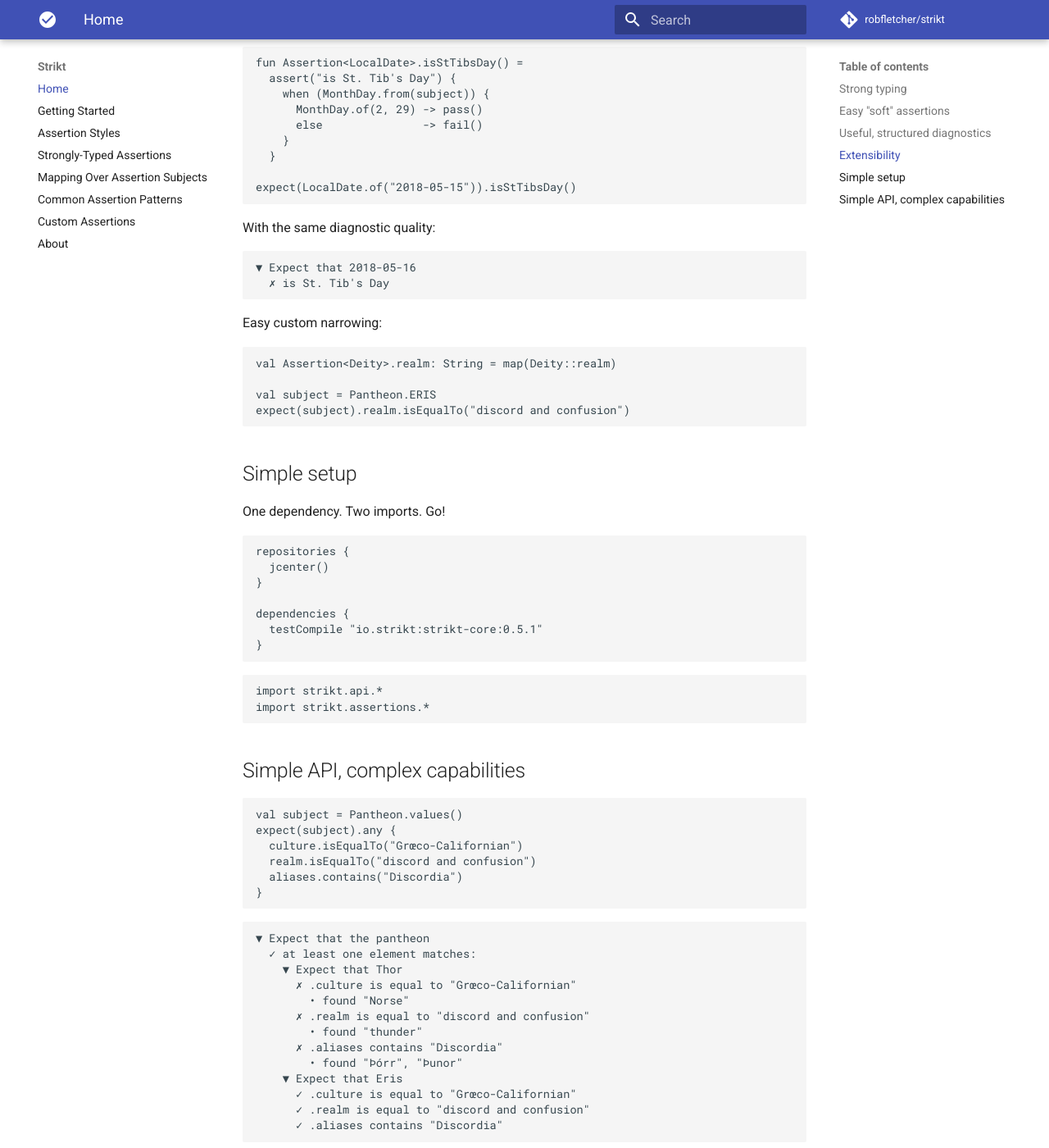
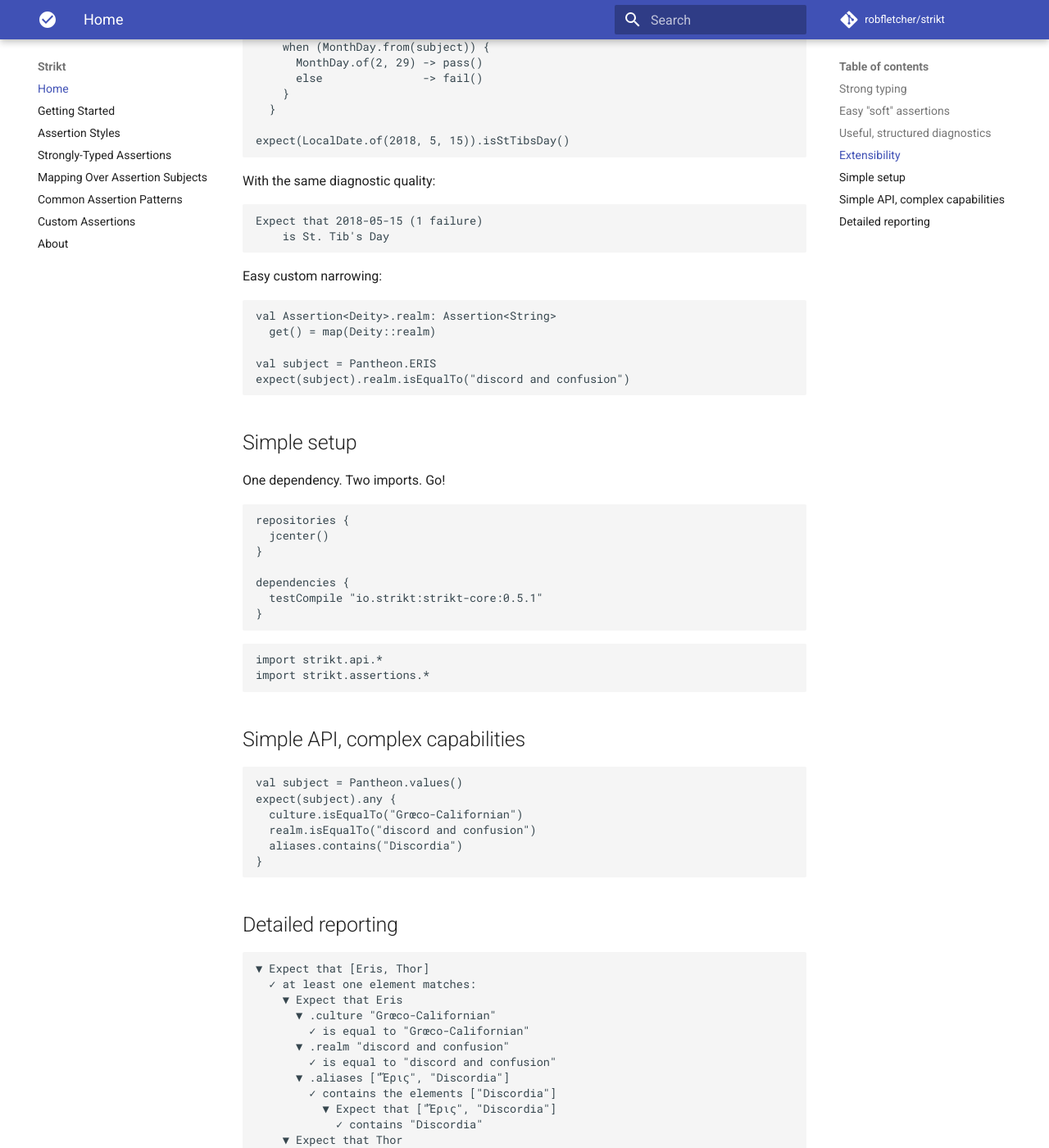
Before and after one commit to robfletcher/strikt, an MkDocs documentation site: the page built from docs/index.md, in a window 1280 px wide and 1400 px high, scrolled down 1396 px. Shown: the whole window at 82% size. Built offline with MkDocs 1.6.1 and Material for MkDocs 9.7.7, drawn with Linux system fonts in a browser that asks for light colours; comment, search, counter and statistics services are not loaded; old or Windows-style settings are respelled for this version of MkDocs; some of the changed text lies outside the part shown.

Commit message:
Correct a bunch of examples in docs

````diff
--- a/docs/index.md
+++ b/docs/index.md
@@ -12,10 +12,10 @@
 
 ```kotlin
 val subject: Any? = "The Enlightened take things Lightly"
-expect(subject)              // type: Assertion<Any?>
-  .isNotNull()               // type: Assertion<Any>
-  .isA<String>()             // type: Assertion<String>
-  .matches(Regex("[\w\s]+")) // only available on Assertion<CharSequence>
+expect(subject)                // type: Assertion<Any?>
+  .isNotNull()                 // type: Assertion<Any>
+  .isA<String>()               // type: Assertion<String>
+  .matches(Regex("[\\w\\s]+")) // only available on Assertion<CharSequence>
 ```
 
 Assertions can "map" to properties and method results in a type safe way:
@@ -63,20 +60,21 @@
     }
   }
 
-expect(LocalDate.of("2018-05-15")).isStTibsDay()
+expect(LocalDate.of(2018, 5, 15)).isStTibsDay()
 ```
 
 With the same diagnostic quality:
 
 ```
-▼ Expect that 2018-05-16
-  ✗ is St. Tib's Day
+Expect that 2018-05-15 (1 failure)
+    is St. Tib's Day
 ```
 
 Easy custom narrowing:
 
 ```kotlin
-val Assertion<Deity>.realm: String = map(Deity::realm)
+val Assertion<Deity>.realm: Assertion<String>
+  get() = map(Deity::realm)
 
 val subject = Pantheon.ERIS
 expect(subject).realm.isEqualTo("discord and confusion")
@@ -112,18 +110,27 @@
 }
 ```
 
+## Detailed reporting
+
 ```
-▼ Expect that the pantheon
+▼ Expect that [Eris, Thor]
   ✓ at least one element matches:
+    ▼ Expect that Eris
+      ▼ .culture "Grœco-Californian"
+        ✓ is equal to "Grœco-Californian"
+      ▼ .realm "discord and confusion"
+        ✓ is equal to "discord and confusion"
+      ▼ .aliases ["Ἔρις", "Discordia"]
+        ✓ contains the elements ["Discordia"]
+          ▼ Expect that ["Ἔρις", "Discordia"]
+            ✓ contains "Discordia"
     ▼ Expect that Thor
-      ✗ .culture is equal to "Grœco-Californian"
-        • found "Norse"
-      ✗ .realm is equal to "discord and confusion"
-        • found "thunder"
-      ✗ .aliases contains "Discordia"
-        • found "Þórr", "Þunor"
-    ▼ Expect that Eris
-      ✓ .culture is equal to "Grœco-Californian"
-      ✓ .realm is equal to "discord and confusion"
-      ✓ .aliases contains "Discordia"
+      ▼ .culture "Norse"
+        ✗ is equal to "Grœco-Californian"
+      ▼ .realm "thunder"
+        ✗ is equal to "discord and confusion"
+      ▼ .aliases ["Þórr", "Þunor"]
+        ✗ contains the elements ["Discordia"]
+          ▼ Expect that ["Þórr", "Þunor"]
+            ✗ contains "Discordia"
 ```
````
Also changed, not shown: other parts of docs/index.md (+3 -6 lines), 1 other file.
